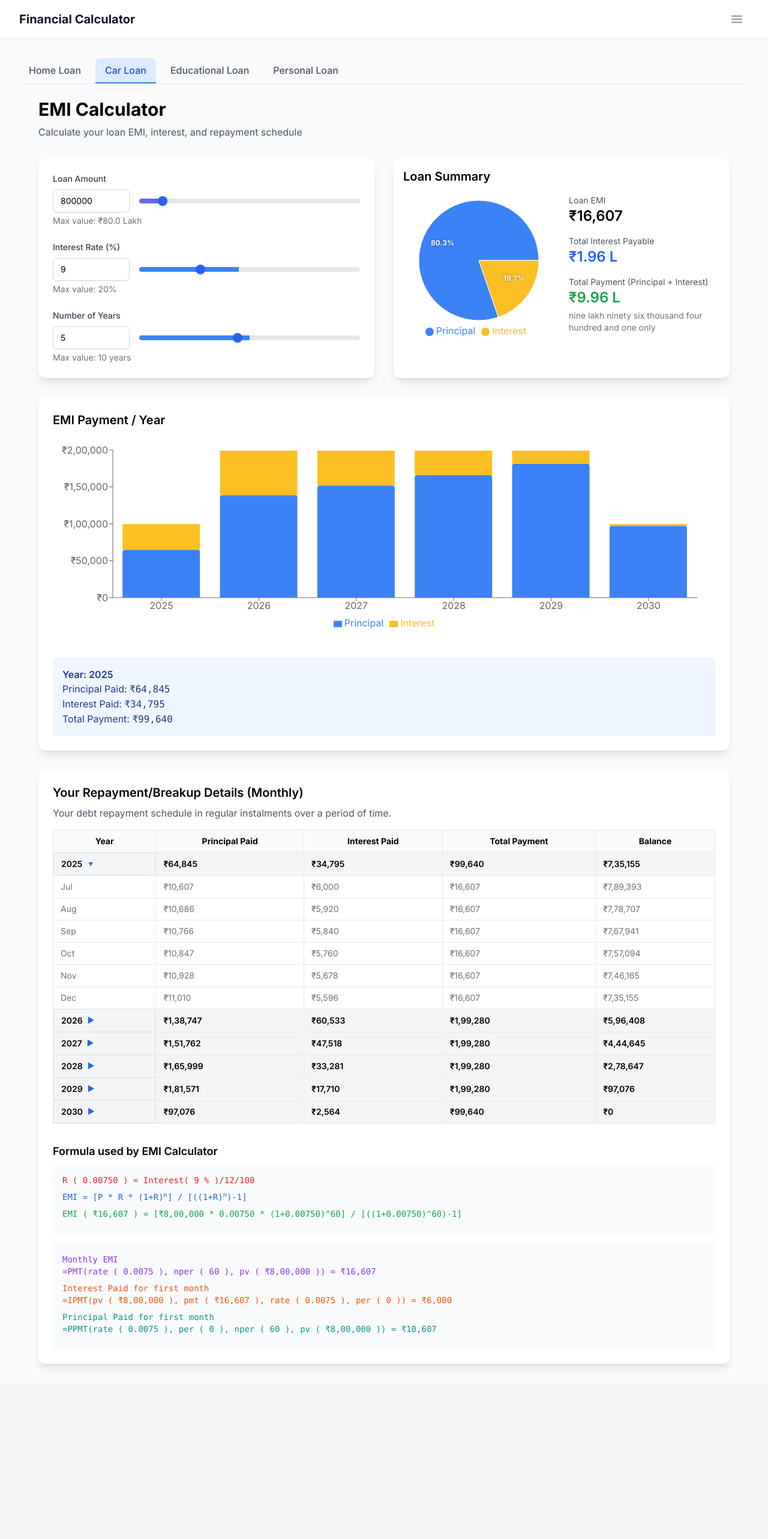
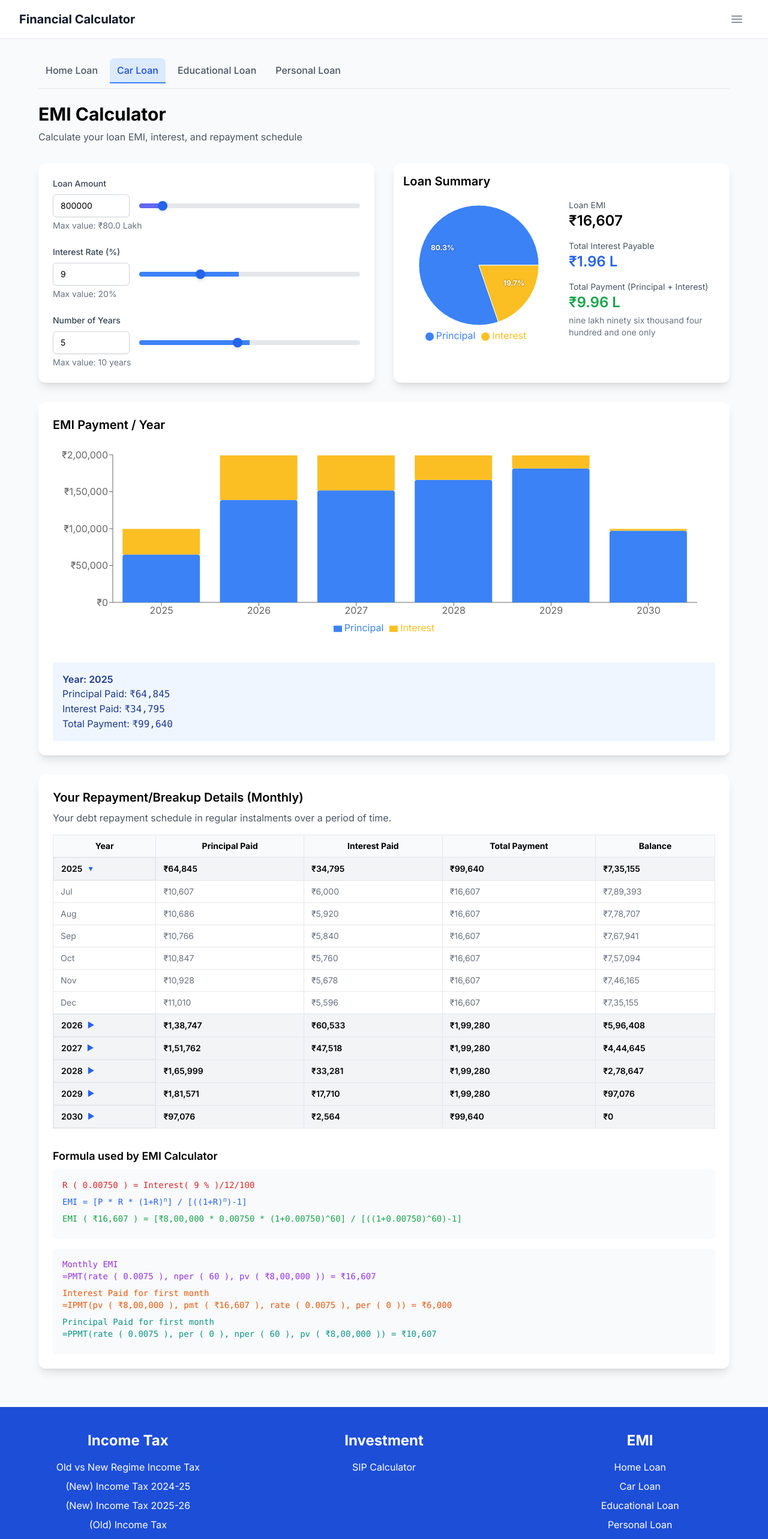
Before and after one commit to bansalankit92/financial-calculator, a Next.js app: page /emi/car-loan in a window 1280 px wide. Shown: the top 2565 px of the page at 60% size. Before the commit the page ends 2305 px from the top, so only its background shows below. Built offline with nearby package versions, Linux system fonts and the light colour scheme.

Commit message:
feat: added sitemap, footer

```diff
--- a/src/app/emi/LoanTypeTabs.tsx
+++ b/src/app/emi/LoanTypeTabs.tsx
@@ -1,27 +1,36 @@
 'use client';
+import { ROUTES } from '@/constants/routes';
 import Link from 'next/link';
 import { usePathname } from 'next/navigation';
 
 const tabs = [
-  { name: 'Home Loan', href: '/emi/home-loan' },
-  { name: 'Car Loan', href: '/emi/car-loan' },
-  { name: 'Educational Loan', href: '/emi/edu-loan' },
-  { name: 'Personal Loan', href: '/emi/personal-loan' },
+  { name: 'Home Loan', href: ROUTES.EMI_HOME_LOAN },
+  { name: 'Car Loan', href: ROUTES.EMI_CAR_LOAN },
+  { name: 'Educational Loan', href: ROUTES.EMI_EDU_LOAN },
+  { name: 'Personal Loan', href: ROUTES.EMI_PERSONAL_LOAN },
 ];
 
 export default function LoanTypeTabs() {
   const pathname = usePathname();
   return (
-    <div className="flex gap-2 mb-6 border-b border-gray-200">
+    <div className="relative mb-6">
+      <div className="overflow-x-auto scrollbar-hide">
+        <div className="flex gap-2 min-w-max border-b border-gray-200 pb-2">
           {tabs.map(tab => (
             <Link
               key={tab.href}
               href={tab.href}
-          className={`px-4 py-2 rounded-t-lg font-medium transition-colors duration-150 ${pathname === tab.href ? 'bg-blue-100 text-blue-700 border-b-2 border-blue-500' : 'text-gray-600 hover:bg-gray-100'}`}
+              className={`px-3 py-2 text-sm sm:text-base rounded-t-lg font-medium transition-colors duration-150 whitespace-nowrap ${
+                pathname === tab.href
+                  ? 'bg-blue-100 text-blue-700 border-b-2 border-blue-500'
+                  : 'text-gray-600 hover:bg-gray-100'
+              }`}
             >
               {tab.name}
             </Link>
           ))}
         </div>
+      </div>
+    </div>
   );
 }
--- /dev/null
+++ b/src/app/robots.ts
@@ -0,0 +1,11 @@
+import { MetadataRoute } from 'next'
+
+export default function robots(): MetadataRoute.Robots {
+  return {
+    rules: {
+      userAgent: '*',
+      allow: '/',
+    },
+    sitemap: 'https://fincalculator.in/sitemap.xml',
+  }
+}
--- /dev/null
+++ b/src/app/sitemap.ts
@@ -0,0 +1,21 @@
+import { ROUTES } from '@/constants/routes'
+import { MetadataRoute } from 'next'
+
+export default function sitemap(): MetadataRoute.Sitemap {
+  const baseUrl = 'https://fincalculator.in'
+
+  // Add your routes here
+  const routes = [
+    '',
+    '/contact',
+    ...Object.values(ROUTES),
+    // Add more routes as needed
+  ].map((route) => ({
+    url: `${baseUrl}${route}`,
+    lastModified: new Date(),
+    changeFrequency: 'daily' as const,
+    priority: route === '' ? 1 : 0.8,
+  }))
+
+  return routes
+}
--- a/src/components/AppLayout.tsx
+++ b/src/components/AppLayout.tsx
@@ -1,6 +1,7 @@
 'use client';
 
 import Navbar from "@/components/Navbar";
+import Footer from "@/components/Footer";
 
 export default function AppLayout({
   children,
@@ -8,9 +9,10 @@ export default function AppLayout({
   children: React.ReactNode;
 }) {
   return (
-    <div className="min-h-screen bg-gray-50">
+    <div className="min-h-screen bg-gray-50 flex flex-col">
       <Navbar />
-      <main className="max-w-7xl mx-auto p-4 lg:p-8">{children}</main>
+      <main className="flex-1 max-w-7xl mx-auto p-4 lg:p-8">{children}</main>
+      <Footer />
     </div>
   );
 }
--- /dev/null
+++ b/src/components/Footer.tsx
@@ -0,0 +1,66 @@
+import React from 'react';
+import Link from 'next/link';
+import { ROUTES } from '@/constants/routes';
+
+export default function Footer() {
+  return (
+    <footer className="bg-blue-700 text-white mt-8 rounded-b-lg">
+      <div className="max-w-7xl mx-auto px-4 py-10 flex flex-col items-center">
+        <div className="w-full flex flex-col md:flex-row justify-center gap-8 text-center">
+          <div className="flex-1 min-w-[200px]">
+            <h3 className="text-2xl font-bold mb-4">Income Tax</h3>
+            <ul className="space-y-2">
+              <li>
+                <Link href={ROUTES.OLD_VS_NEW_REGIME} className="hover:underline">Old vs New Regime Income Tax</Link>
+              </li>
+              <li>
+                <Link href={ROUTES.NEW_TAX_REGIME_2024_25} className="hover:underline">(New) Income Tax 2024-25</Link>
+              </li>
+              <li>
+                <Link href={ROUTES.NEW_TAX_REGIME_2025_26} className="hover:underline">(New) Income Tax 2025-26</Link>
+              </li>
+              <li>
+                <Link href={ROUTES.OLD_TAX_REGIME} className="hover:underline">(Old) Income Tax</Link>
+              </li>
+              <li>
+                <Link href={ROUTES.SALARY} className="hover:underline">Salary Calculator</Link>
+              </li>
+            </ul>
+          </div>
+          <div className="flex-1 min-w-[200px]">
+            <h3 className="text-2xl font-bold mb-4">Investment</h3>
+            <ul className="space-y-2">
+              <li>
+                <Link href={ROUTES.SIP} className="hover:underline">SIP Calculator</Link>
+              </li>
+            </ul>
+          </div>
+          <div className="flex-1 min-w-[200px]">
+            <h3 className="text-2xl font-bold mb-4">EMI</h3>
+            <ul className="space-y-2">
+              <li>
+                <Link href={ROUTES.EMI_HOME_LOAN} className="hover:underline">Home Loan</Link>
+              </li>
+              <li>
+                <Link href={ROUTES.EMI_CAR_LOAN} className="hover:underline">Car Loan</Link>
+              </li>
+              <li>
+                <Link href={ROUTES.EMI_EDU_LOAN} className="hover:underline">Educational Loan</Link>
+              </li>
+              <li>
+                <Link href={ROUTES.EMI_PERSONAL_LOAN} className="hover:underline">Personal Loan</Link>
+              </li>
+              <li>
+                <Link href={ROUTES.EMI} className="hover:underline">EMI Loan</Link>
+              </li>
+            </ul>
+          </div>
+        </div>
+        <div className="mt-8 text-center text-sm w-full flex justify-center">
+          © 2020-{new Date().getFullYear()} Design and developed by{' '}
+          <Link href="https://ankitbansal.co.in" target="_blank" rel="noopener noreferrer" className="underline ml-1">Ankit Bansal</Link>
+        </div>
+      </div>
+    </footer>
+  );
+}
--- a/src/components/NewRegimeIncomeTaxCalculatorFY2024_25.tsx
+++ b/src/components/NewRegimeIncomeTaxCalculatorFY2024_25.tsx
@@ -324,7 +324,7 @@ const NewRegimeIncomeTaxCalculatorFY2024_25 = () => {
                 </ul>
             </div>
 
-            <div className="space-y-6 bg-white p-6 rounded-lg shadow-md">
+            <div className="space-y-6 bg-white ">
                 <div>
                     <h2 className="text-2xl font-semibold mb-4">About New Tax Regime Calculator</h2>
                     <p className="text-gray-700 mb-4">
--- a/src/components/NewRegimeIncomeTaxCalculatorFY2025_26.tsx
+++ b/src/components/NewRegimeIncomeTaxCalculatorFY2025_26.tsx
@@ -325,7 +325,7 @@ const NewRegimeIncomeTaxCalculatorFY2025_26 = () => {
                 </ul>
             </div>
 
-            <div className="space-y-6 bg-white p-6 rounded-lg shadow-md">
+            <div className="space-y-6 bg-white ">
                 <div>
                     <h2 className="text-2xl font-semibold mb-4">About New Tax Regime Calculator</h2>
                     <p className="text-gray-700 mb-4">
--- a/src/components/OldVsNewRegimeCalculator.tsx
+++ b/src/components/OldVsNewRegimeCalculator.tsx
@@ -543,7 +543,7 @@ const OldVsNewRegimeCalculator = () => {
             {/* Tax Comparison */}
             <div className="mt-8 p-6">
                 <h2 className="text-2xl font-bold mb-6">Tax Comparison</h2>
-                <div className="bg-white rounded-lg p-6 shadow-sm">
+                <div className="">
                     <div className="space-y-4">
                         <div className="flex justify-between items-center">
                             <span className="text-gray-600">Old Regime Tax:</span>
--- a/src/components/calculators/SIPTabs.tsx
+++ b/src/components/calculators/SIPTabs.tsx
@@ -3,13 +3,14 @@
 import Link from 'next/link';
 import { usePathname } from 'next/navigation';
 import { SIPFrequency } from '@/types/calculator';
+import { ROUTES } from '@/constants/routes';
 
 const tabs: { label: string; href: string; frequency: SIPFrequency }[] = [
-  { label: 'Daily', href: '/sip-daily', frequency: 'daily' },
-  { label: 'Weekly', href: '/sip-weekly', frequency: 'weekly' },
-  { label: 'Monthly', href: '/sip', frequency: 'monthly' },
-  { label: 'Quarterly', href: '/sip-quarterly', frequency: 'quarterly' },
-  { label: 'Yearly', href: '/sip-yearly', frequency: 'yearly' },
+  { label: 'Daily', href: ROUTES.SIP_DAILY, frequency: 'daily' },
+  { label: 'Weekly', href: ROUTES.SIP_WEEKLY, frequency: 'weekly' },
+  { label: 'Monthly', href: ROUTES.SIP_MONTHLY, frequency: 'monthly' },
+  { label: 'Quarterly', href: ROUTES.SIP_QUARTERLY, frequency: 'quarterly' },
+  { label: 'Yearly', href: ROUTES.SIP_YEARLY, frequency: 'yearly' },
 ];
 
 export default function SIPTabs() {
--- a/src/constants/routes.ts
+++ b/src/constants/routes.ts
@@ -1,7 +1,16 @@
 export const ROUTES = {
   HOME: '/',
   SIP: '/sip',
+  SIP_DAILY: '/sip-daily',
+  SIP_WEEKLY: '/sip-weekly',
+  SIP_MONTHLY: '/sip',
+  SIP_QUARTERLY: '/sip-quarterly',
+  SIP_YEARLY: '/sip-yearly',
   EMI: '/emi',
+  EMI_HOME_LOAN: '/emi/home-loan',
+  EMI_CAR_LOAN: '/emi/car-loan',
+  EMI_PERSONAL_LOAN: '/emi/personal-loan',
+  EMI_EDU_LOAN: '/emi/edu-loan',
   NEW_TAX_REGIME_2024_25: '/new-regime-income-tax-calculator/2024-25',
   NEW_TAX_REGIME_2025_26: '/new-regime-income-tax-calculator/2025-26',
   OLD_TAX_REGIME: '/old-regime-income-tax-calculator',
```
Lines whose indentation alone changed are shown as unchanged.
